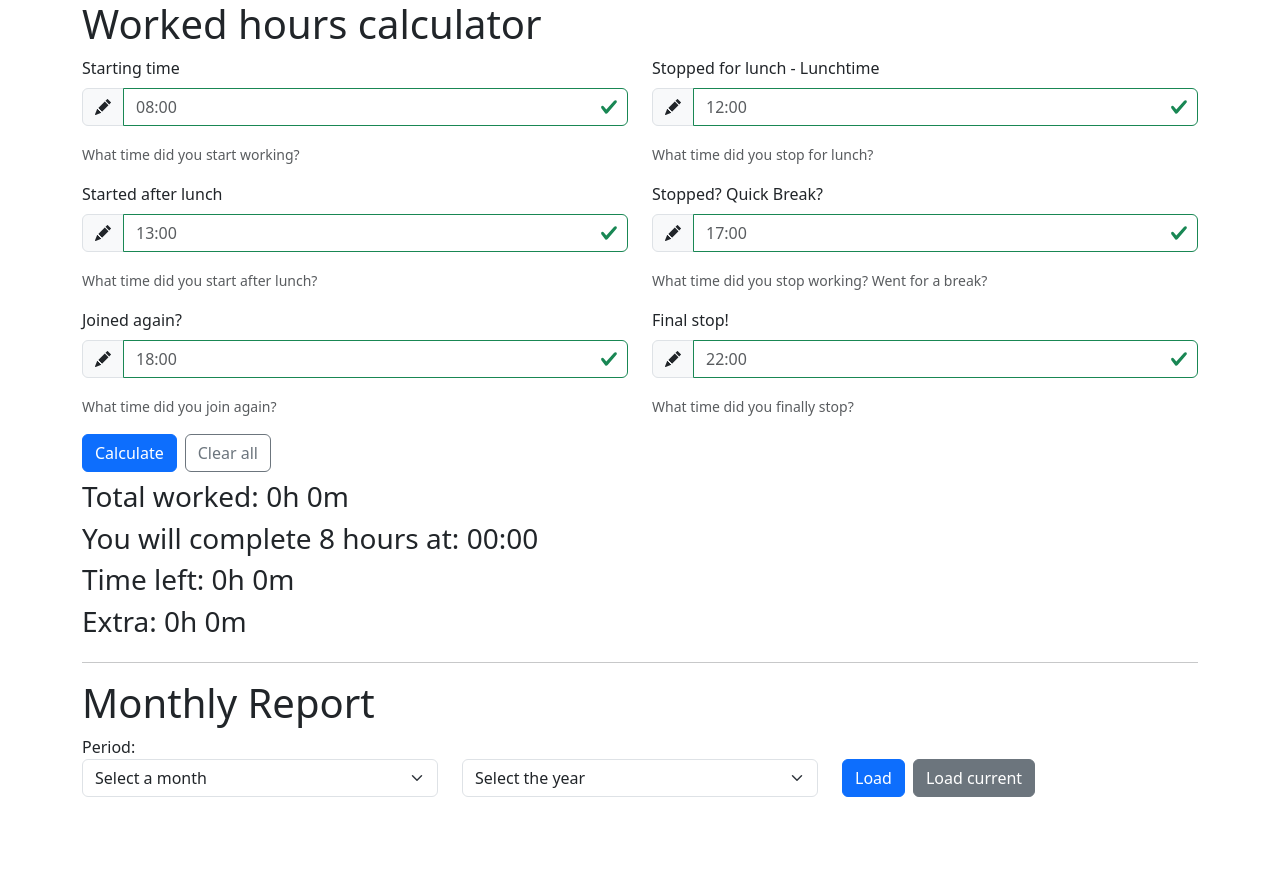
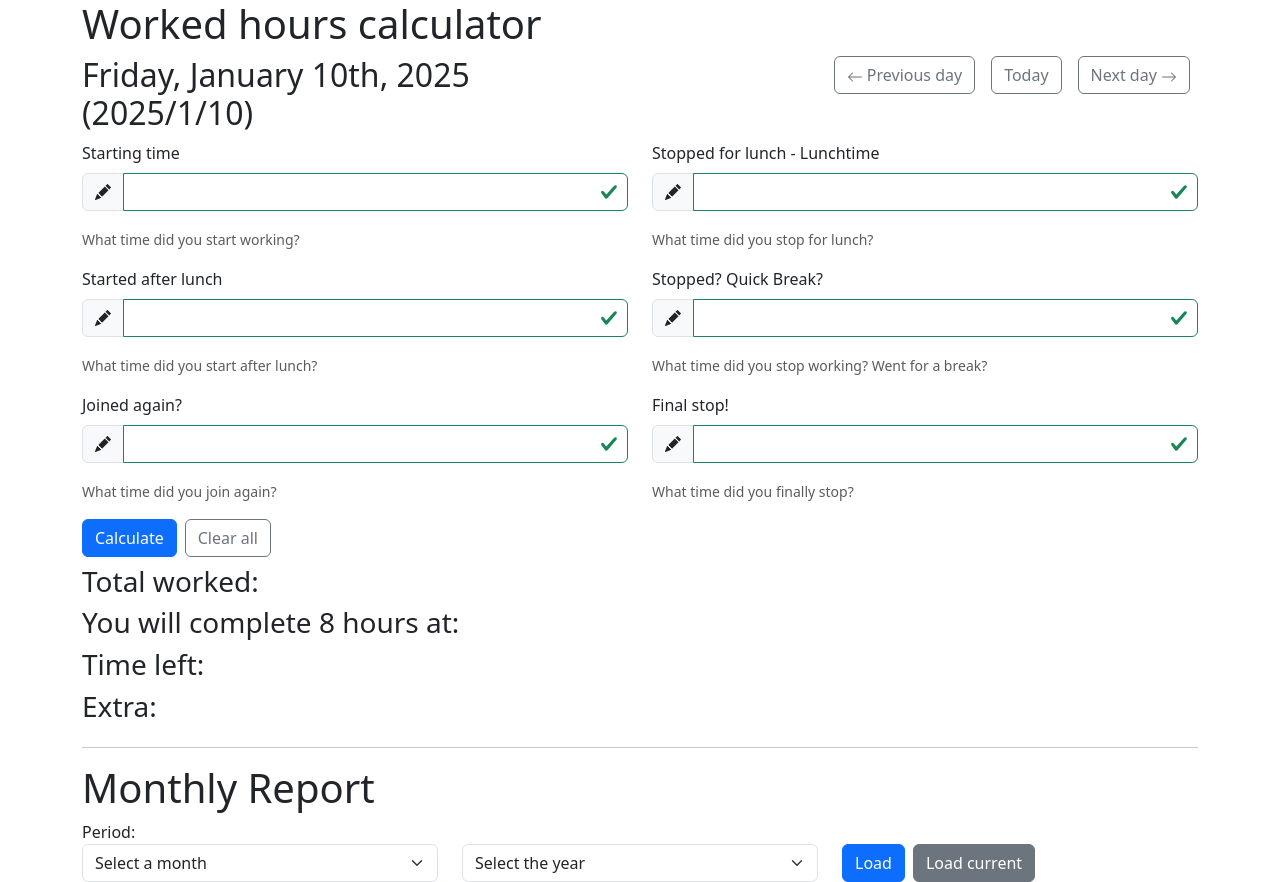
Before and after one commit to RMCampos/worked-hours-report, a React (Vite) app in the folder client/: page / in a window 1280 px wide. Before the commit the page ends 800 px from the top, so only its background shows below. Built offline with nearby package versions, Linux system fonts and the light colour scheme.

Commit message:
feat: add days button navigation

```diff
--- a/client/src/components/TodayInput/index.tsx
+++ b/client/src/components/TodayInput/index.tsx
@@ -5,7 +5,6 @@ import { PencilFill } from 'react-bootstrap-icons';
 interface Props {
   inputId: string;
   labelText: string;
-  placeholderText: string;
   helpText: string;
   globalValue: string;
   setGlobalValue: (inputValue: string) => void;
@@ -44,7 +43,6 @@ function TodayInput(props: Props): JSX.Element {
         <Form.Control
           type="text"
           name={props.inputId}
-          placeholder={props.placeholderText}
           value={props.globalValue}
           onChange={(e: React.ChangeEvent<HTMLInputElement>) => {
             props.setGlobalValue(e.target.value);
--- a/client/src/components/TodayTracker/index.tsx
+++ b/client/src/components/TodayTracker/index.tsx
@@ -7,7 +7,9 @@ import {
   getHourMinuteLeftArrayFromMinutes
 } from '../../hours-service';
 import { TodayTrackerStore } from '../../types/todayTrackerStore';
-import { saveTodayTracker, loadTodayTracker } from '../../storage-service/storage';
+import { saveTodayTracker, loadTrackerForDate } from '../../storage-service/storage';
+import { getDatOfTheWeek, getDayExtension, getMonthName } from '../../date-service';
+import { ArrowLeft, ArrowRight } from 'react-bootstrap-icons';
 
 function TodayTracker(): JSX.Element {
   const [timeOne, setTimeOne] = useState<string>('');
@@ -20,6 +22,8 @@ function TodayTracker(): JSX.Element {
   const [willCompleteAt, setWillCompleteAt] = useState<string>('00:00');
   const [timeLeft, setTimeLeft] = useState<string>('0h 0m');
   const [extraHours, setExtraHours] = useState<string>('0h 0m');
+  const [dateMessage, setDateMessage] = useState<string>('');
+  const [currentDay, setCurrentDay] = useState<Date>(new Date());
 
   const handleSubmit = async (event: React.FormEvent<HTMLFormElement>): Promise<void> => {
     event.preventDefault();
@@ -99,8 +103,8 @@ function TodayTracker(): JSX.Element {
     setTimeSix('');
   };
 
-  const loadFromStorage = (): void => {
-    const data: TodayTrackerStore | undefined = loadTodayTracker();
+  const loadFromStorage = (theDay: string): void => {
+    const data: TodayTrackerStore | undefined = loadTrackerForDate(theDay);
     if (data) {
       setTimeOne(data.time1);
       setTimeTwo(data.time2);
@@ -113,21 +117,103 @@ function TodayTracker(): JSX.Element {
       setTimeLeft(data.timeLeft);
       setExtraHours(data.extraHours);
     }
+    else {
+      setTimeOne('');
+      setTimeTwo('');
+      setTimeThree('');
+      setTimeFour('');
+      setTimeFive('');
+      setTimeSix('');
+      setTotalWorkedHours('');
+      setWillCompleteAt('');
+      setTimeLeft('');
+      setExtraHours('');
+    }
+  };
+
+  const loadTodayDateMessage = (theDay: Date, formatted: string): void => {
+    const parts: string[] = [];
+    parts.push(getDatOfTheWeek(theDay.getDay()));
+    parts.push(', ');
+    parts.push(getMonthName(theDay.getMonth()));
+    parts.push(' ');
+    parts.push(theDay.getDate().toString());
+    parts.push(getDayExtension(theDay.getDate()));
+    parts.push(', ');
+    parts.push(theDay.getFullYear().toString());
+    parts.push(` (${formatted})`);
+
+    const finalMessage = parts.join('');
+    setDateMessage(finalMessage);
+  };
+
+  const goToDay = (sign: string): void => {
+    let currentDate = new Date(currentDay);
+
+    if (sign === '+') {
+      currentDate.setDate(currentDate.getDate() + 1);
+    }
+    else if (sign === '-') {
+      currentDate.setDate(currentDate.getDate() - 1);
+    }
+    else {
+      currentDate = new Date();
+    }
+
+    setCurrentDay(currentDate);
   };
 
   useEffect(() => {
-    loadFromStorage();
-  }, []);
+    const formatted = `${currentDay.getFullYear()}/${currentDay.getMonth() + 1}/${currentDay.getDate()}`;
+
+    loadFromStorage(formatted);
+    loadTodayDateMessage(currentDay, formatted);
+  }, [currentDay]);
 
   return (
     <>
+      <Row>
+        <Col xs={6}>
+          <h2>{dateMessage}</h2>
+        </Col>
+        <Col xs={6} className="text-end">
+          <Button
+            variant="outline-secondary"
+            type="button"
+            onClick={() => goToDay('-')}
+            className="mx-2"
+          >
+            <ArrowLeft />
+            {' '}
+            Previous day
+          </Button>
+          <Button
+            variant="outline-secondary"
+            type="button"
+            onClick={() => goToDay('')}
+            className="mx-2"
+          >
+            Today
+          </Button>
+          <Button
+            variant="outline-secondary"
+            type="button"
+            onClick={() => goToDay('+')}
+            className="mx-2"
+          >
+            Next day
+            {' '}
+            <ArrowRight />
+          </Button>
+        </Col>
+      </Row>
+
       <Form noValidate validated={true} onSubmit={handleSubmit}>
         <Row>
           <Col xs={6}>
             <TodayInput
               inputId="time1"
               labelText="Starting time"
-              placeholderText="08:00"
               helpText="What time did you start working?"
               globalValue={timeOne}
               setGlobalValue={setTimeOne}
@@ -137,7 +223,6 @@ function TodayTracker(): JSX.Element {
             <TodayInput
               inputId="time2"
               labelText="Stopped for lunch - Lunchtime"
-              placeholderText="12:00"
               helpText="What time did you stop for lunch?"
               globalValue={timeTwo}
               setGlobalValue={setTimeTwo}
@@ -149,7 +234,6 @@ function TodayTracker(): JSX.Element {
             <TodayInput
               inputId="time3"
               labelText="Started after lunch"
-              placeholderText="13:00"
               helpText="What time did you start after lunch?"
               globalValue={timeThree}
               setGlobalValue={setTimeThree}
@@ -159,7 +243,6 @@ function TodayTracker(): JSX.Element {
             <TodayInput
               inputId="time4"
               labelText="Stopped? Quick Break?"
-              placeholderText="17:00"
               helpText="What time did you stop working? Went for a break?"
               globalValue={timeFour}
               setGlobalValue={setTimeFour}
@@ -171,7 +254,6 @@ function TodayTracker(): JSX.Element {
             <TodayInput
               inputId="time5"
               labelText="Joined again?"
-              placeholderText="18:00"
               helpText="What time did you join again?"
               globalValue={timeFive}
               setGlobalValue={setTimeFive}
@@ -181,7 +263,6 @@ function TodayTracker(): JSX.Element {
             <TodayInput
               inputId="time6"
               labelText="Final stop!"
-              placeholderText="22:00"
               helpText="What time did you finally stop?"
               globalValue={timeSix}
               setGlobalValue={setTimeSix}
--- /dev/null
+++ b/client/src/date-service/index.ts
@@ -0,0 +1,42 @@
+export function getDatOfTheWeek(day: number): string {
+  switch (day) {
+    case 0: return 'Sunday';
+    case 1: return 'Monday';
+    case 2: return 'Tuesday';
+    case 3: return 'Wednesday';
+    case 4: return 'Thursday';
+    case 5: return 'Friday';
+    case 6: return 'Saturday';
+    default: return '';
+  }
+}
+
+export function getMonthName(month: number): string {
+  switch (month) {
+    case 0: return 'January';
+    case 1: return 'February';
+    case 2: return 'March';
+    case 3: return 'April';
+    case 4: return 'May';
+    case 5: return 'Jun';
+    case 6: return 'July';
+    case 7: return 'August';
+    case 8: return 'September';
+    case 9: return 'October';
+    case 10: return 'November';
+    case 11: return 'December';
+    default: return '';
+  }
+}
+
+export function getDayExtension(day: number): string {
+  switch (day) {
+    case 1:
+    case 21:
+    case 31: return 'st';
+    case 2:
+    case 22: return 'nd';
+    case 3: return 'rd';
+    default: return 'th';
+  }
+}
--- a/client/src/storage-service/storage.ts
+++ b/client/src/storage-service/storage.ts
@@ -10,8 +10,8 @@ function saveTodayTracker(obj: TodayTrackerStore): void {
   localStorage.setItem(`${TODAYS_TRACKER}-${formatTodayDate()}`, JSON.stringify(obj));
 }
 
-function loadTodayTracker(): TodayTrackerStore | undefined {
-  const saved: string | null = localStorage.getItem(`${TODAYS_TRACKER}-${formatTodayDate()}`);
+function loadTrackerForDate(theDay: string): TodayTrackerStore | undefined {
+  const saved: string | null = localStorage.getItem(`${TODAYS_TRACKER}-${theDay}`);
   if (saved) {
     return JSON.parse(saved);
   }
@@ -24,4 +24,4 @@ function clearStorage(): void {
   localStorage.removeItem(TODAYS_TRACKER);
 }
 
-export { saveTodayTracker, clearStorage, loadTodayTracker };
+export { saveTodayTracker, clearStorage, loadTrackerForDate };
```
